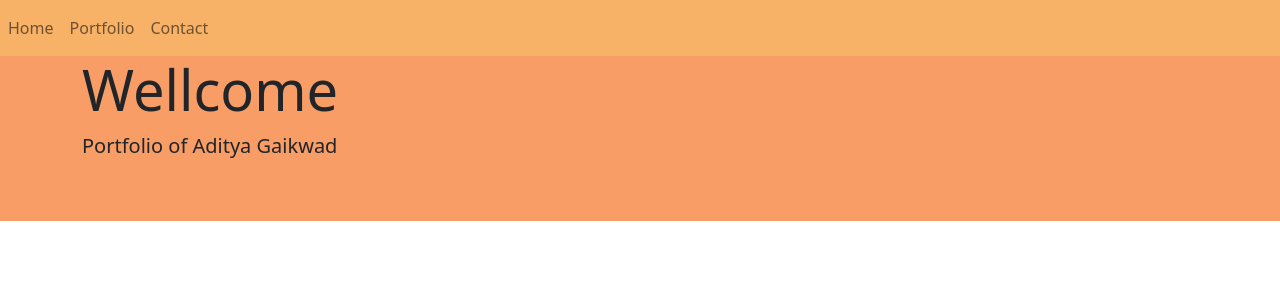
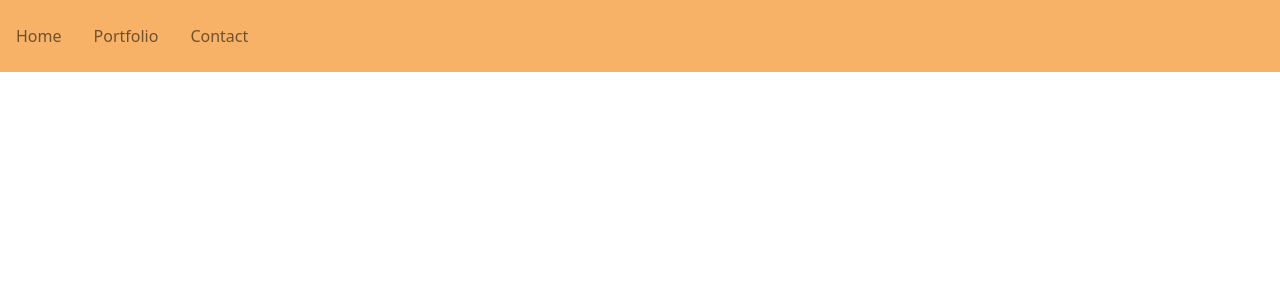
Before and after one commit to realAdif/Portfolio, a React (Create React App) app: page / in a window 1280 px wide. Shown: the top 300 px of the page. Built offline with nearby package versions, Linux system fonts and the light colour scheme.

Commit message:
update changes pages

```diff
--- a/src/App.js
+++ b/src/App.js
@@ -4,7 +4,7 @@ import PortfolioContainer from "./components/PortfolioContainer";
 function App(){
     return(
         <div>
-            <PortfolioContainer/>
+            <PortfolioContainer />
         </div>
     )
 }
--- a/src/components/Navbar.js
+++ b/src/components/Navbar.js
@@ -15,15 +15,15 @@ function Navbar({currentPages, handlePageChange}){
                 <div className="collapse navbar-collapse" id="navbarNav">
                     <ul className="navbar-nav mr-auto mt-2 mt-lg-0">
 
-                    <li className="nav-item active">
+                    <li className={currentPages === 'HomePage' ? 'nav-link active' : 'nav-link'}>
                         <a href='#HomePage' onClick={()=> handlePageChange('HomePage')} className="nav-link">Home</a>
                     </li>
 
-                    <li className="nav-item">
+                    <li className={currentPages === 'Portfolio' ? 'nav-link active' : 'nav-link'}>
                         <a href='#Portfolio' onClick={()=> handlePageChange('Portfolio')} className="nav-link">Portfolio</a>
                     </li>
 
-                    <li className="nav-item">
+                    <li className={currentPages === 'Contact' ? 'nav-link active' : 'nav-link'}>
                         <a href='#Contact' onClick={()=> handlePageChange('Contact')} className="nav-link">Contact</a>
                     </li>
                     </ul>
--- a/src/components/PortfolioContainer.js
+++ b/src/components/PortfolioContainer.js
@@ -1,26 +1,21 @@
 import React,{ useState } from "react";
 import NavBar from './Navbar';
 import HomePage from "./pages/Homepage";
-import Protfolio from './pages/Portfolio';
-import Contact from './pages/Contact';
 
 export default function PortfolioContainer(){
     const  [currentPage, setCurrentPage] = useState('HomePage');
 
     const renderPage = () => {
         if(currentPage ==='HomePage'){
-            return <HomePage/>;
+            return <HomePage />;
         }
-        if(currentPage ==='Protfolio'){
-            return <Protfolio/>;
-        }
-        return <Contact/>
+
     }
     const handlePageChange = (page) => setCurrentPage(page);
     return(
         <div>
-            <NavBar currentPages={currentPage} handlePageChange={handlePageChange} />
-            {renderPage()}
+            <NavBar currentPage={currentPage} handlePageChange={handlePageChange} />
+            {renderPage}
         </div>
-    )
+    );
 }
--- a/src/components/pages/Contact.js
+++ b/src/components/pages/Contact.js
@@ -0,0 +1,11 @@
+import React from "react";
+
+
+export default function Protfolio(){
+    return(
+        <div>
+            {/* Images */}
+            <h1>Contact</h1>
+        </div>
+    );
+}
--- a/src/components/pages/Homepage.js
+++ b/src/components/pages/Homepage.js
@@ -7,7 +7,7 @@ const styles = {
     },
 
 };
-function HomePage(){
+export default function HomePage(){
     return(
         <div className="jumbotron jumbotron-fluid" style={styles.nav}>
             <div className="container">
@@ -17,5 +17,3 @@ function HomePage(){
         </div>
     )
 }
-
-export default HomePage;
--- a/src/components/pages/Portfolio.js
+++ b/src/components/pages/Portfolio.js
@@ -0,0 +1,11 @@
+import React from "react";
+
+
+export default function Portfolio(){
+    return(
+        <div>
+            {/* Images */}
+            <h1>Protfolio</h1>
+        </div>
+    );
+}
```
